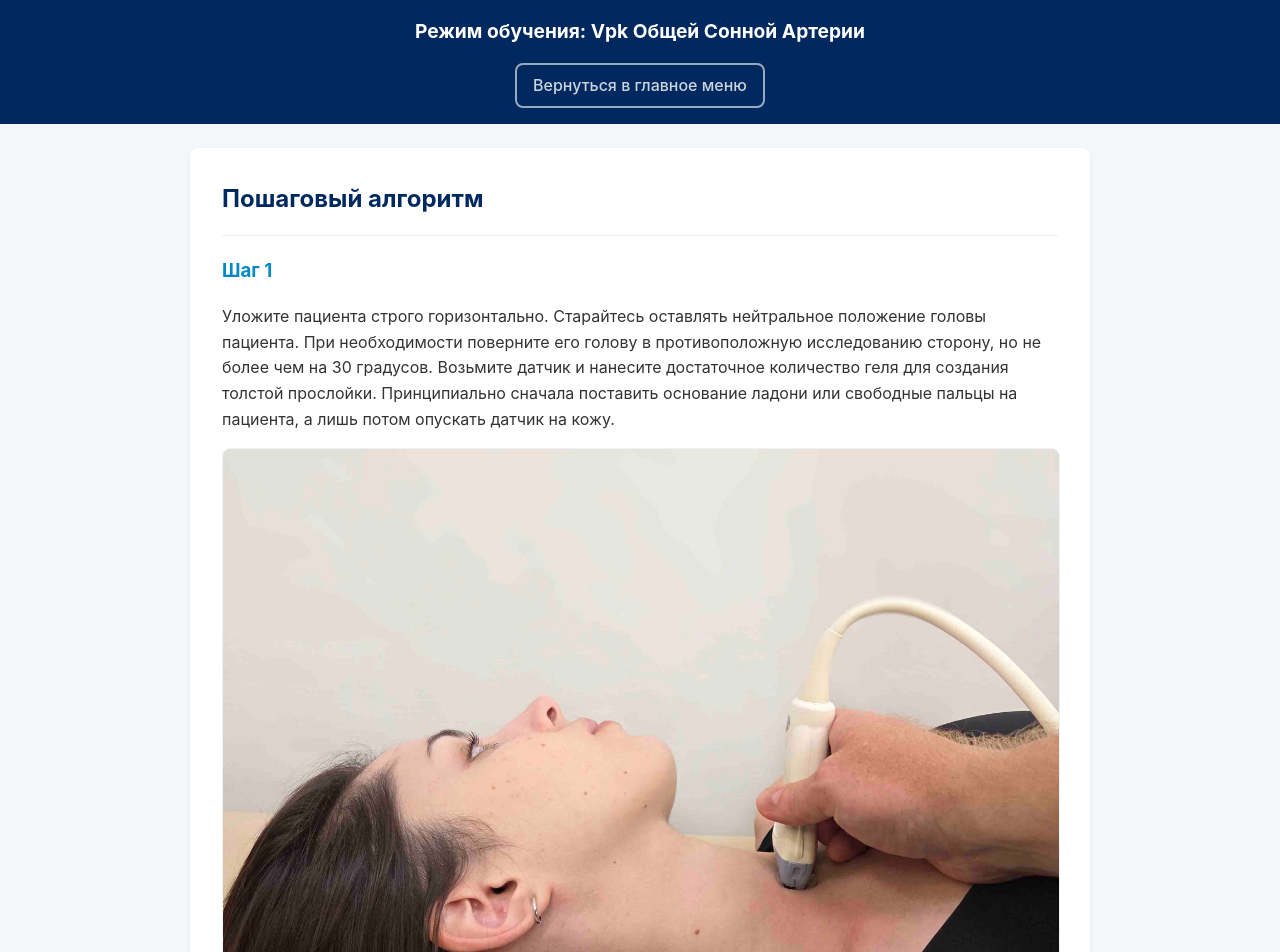
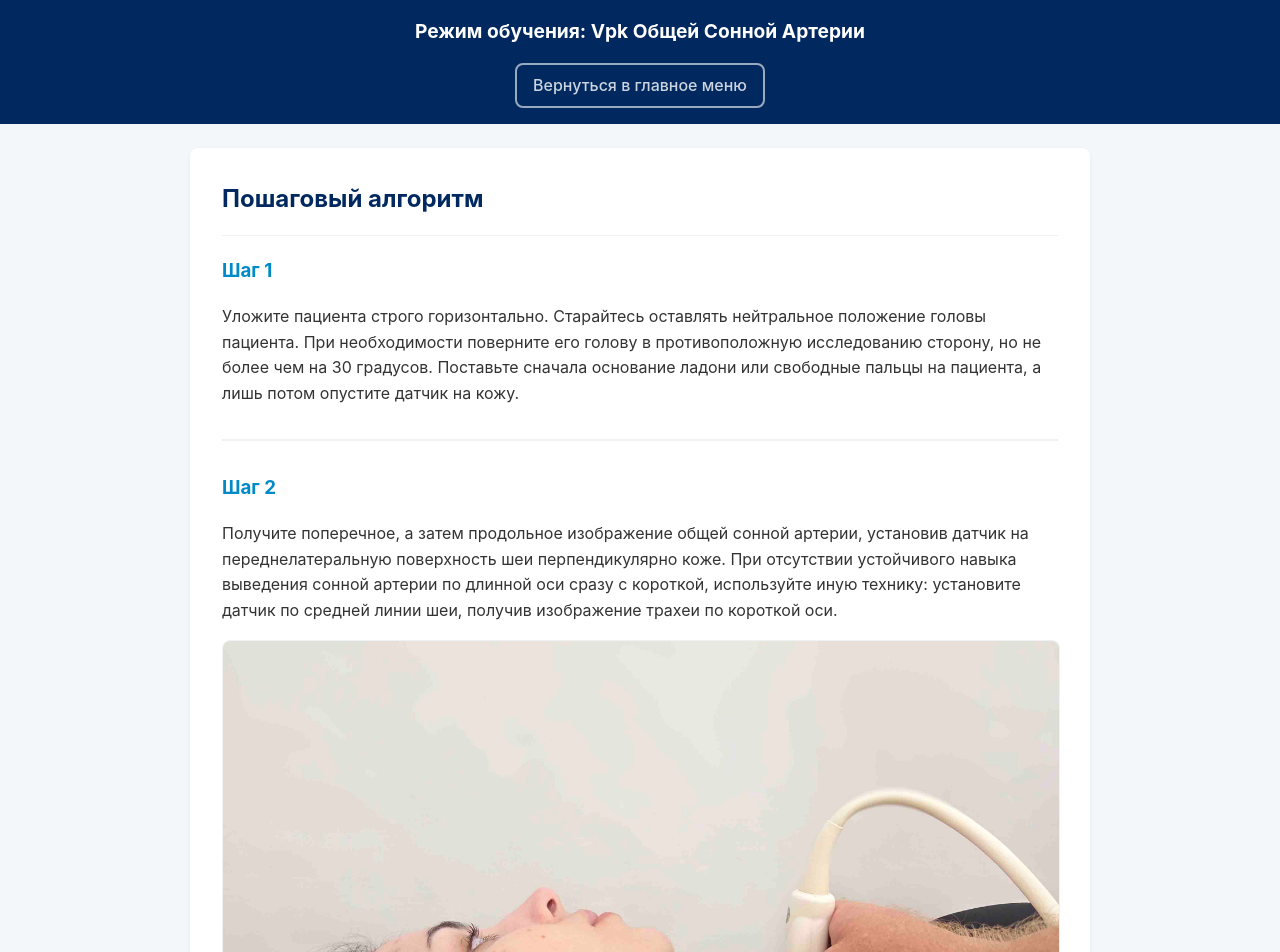
Before and after one commit to is22-cccc/uzi-guide, a website: page training/train_cca_vpk.html in a window 1280 px wide. Shown: the top 952 px of the page. Drawn offline with Linux system fonts and the light colour scheme.

Commit message:
Update train_cca_vpk.html

```diff
--- a/training/train_cca_vpk.html
+++ b/training/train_cca_vpk.html
@@ -30,8 +30,7 @@
 
             <div class="sub-module">
                 <h3>Шаг 1</h3>
-                <p>Уложите пациента строго горизонтально. Старайтесь оставлять нейтральное положение головы пациента. При необходимости поверните его голову в противоположную исследованию сторону, но не более чем на 30 градусов. Возьмите датчик и нанесите достаточное количество геля для создания толстой прослойки. Принципиально сначала поставить основание ладони или свободные пальцы на пациента, а лишь потом опускать датчик на кожу.</p>
-                <img src="../assets/ca/ca1.jpg" alt="Шаг 1: Позиционирование и подготовка" class="instruction-media">
+                <p>Уложите пациента строго горизонтально. Старайтесь оставлять нейтральное положение головы пациента. При необходимости поверните его голову в противоположную исследованию сторону, но не более чем на 30 градусов. Поставьте сначала основание ладони или свободные пальцы на пациента, а лишь потом опустите датчик на кожу.</p>
             </div>
 
             <div class="sub-module">
```
